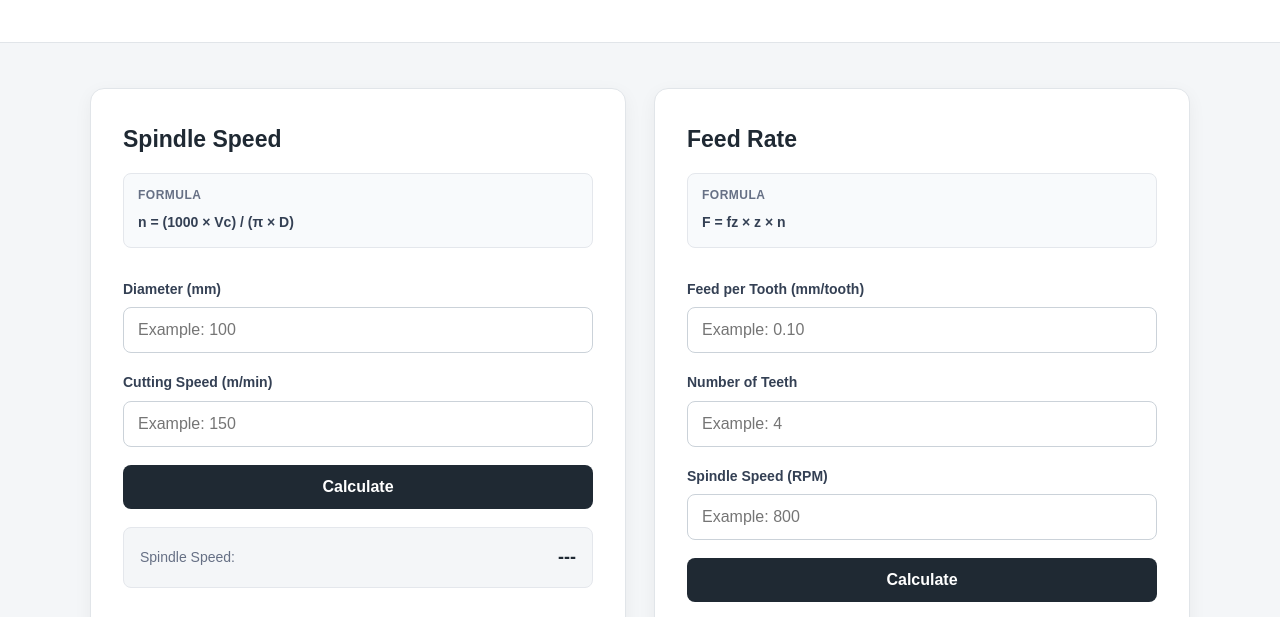
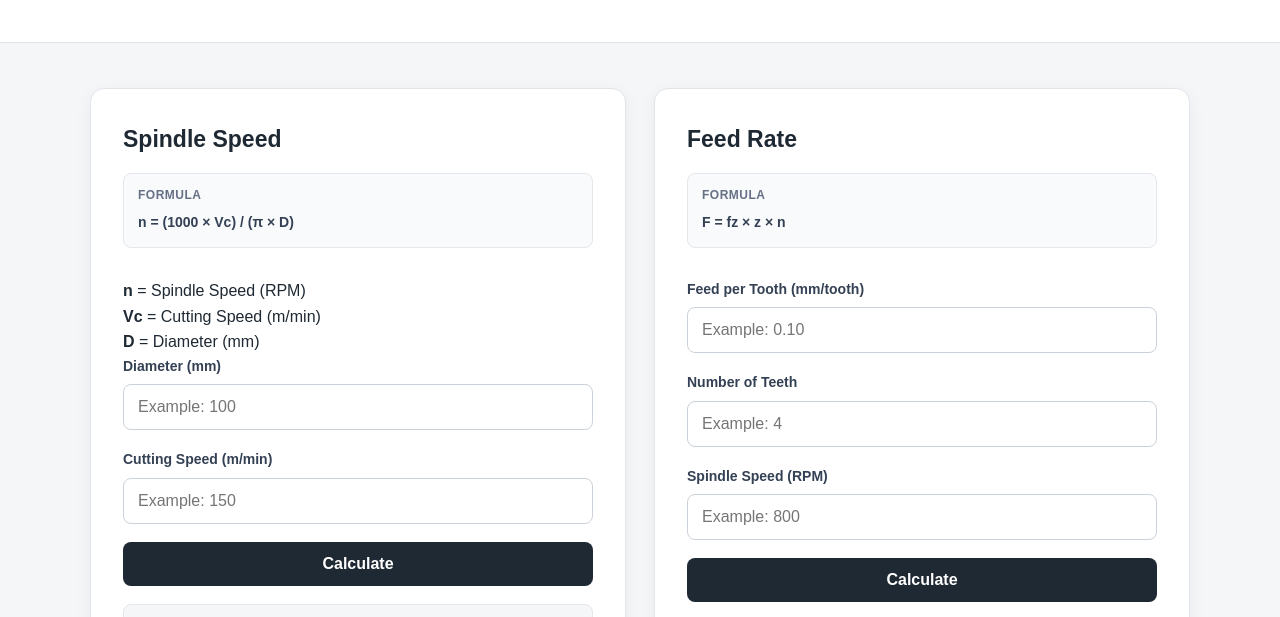
Before and after one commit to LiLu1626/cnc-machining-calculator, a plain HTML site: page web/index.html in a window 1280 px wide. Shown: the part 159-776 px from the top of the page. Drawn offline with Linux system fonts and the light colour scheme.

Commit message:
Add parameter information for spindle speed calculation

```diff
--- a/web/index.html
+++ b/web/index.html
@@ -27,6 +27,12 @@
             <div class="formula">
                 <span>Formula</span>
                 <strong>n = (1000 × Vc) / (π × D)</strong>
+            </div>
+
+            <div class="parameter-info">
+                <p><strong>n</strong> = Spindle Speed (RPM)</p>
+                <p><strong>Vc</strong> = Cutting Speed (m/min)</p>
+                <p><strong>D</strong> = Diameter (mm)</p>
             </div>
 
             <div class="input-group">
```
